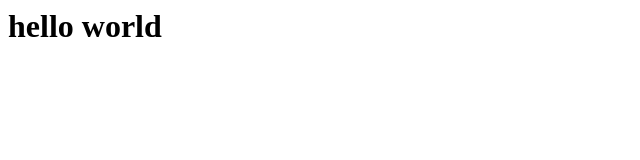
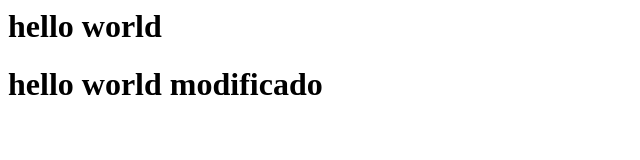
Before and after one commit to JorgeArrieta87/pruebas, a plain HTML site: page index.html in a window 1280 px wide. Shown: the whole page, without its empty margins (0-640 px from the left). Drawn offline with Linux system fonts and the light colour scheme.

Commit message:
se modifico el titulo para mejor visualización
se modifico el titulo

```diff
--- a/index.html
+++ b/index.html
@@ -1 +1,2 @@
 <h1>hello world</h1>
+<h1>hello world modificado</h1>
```
